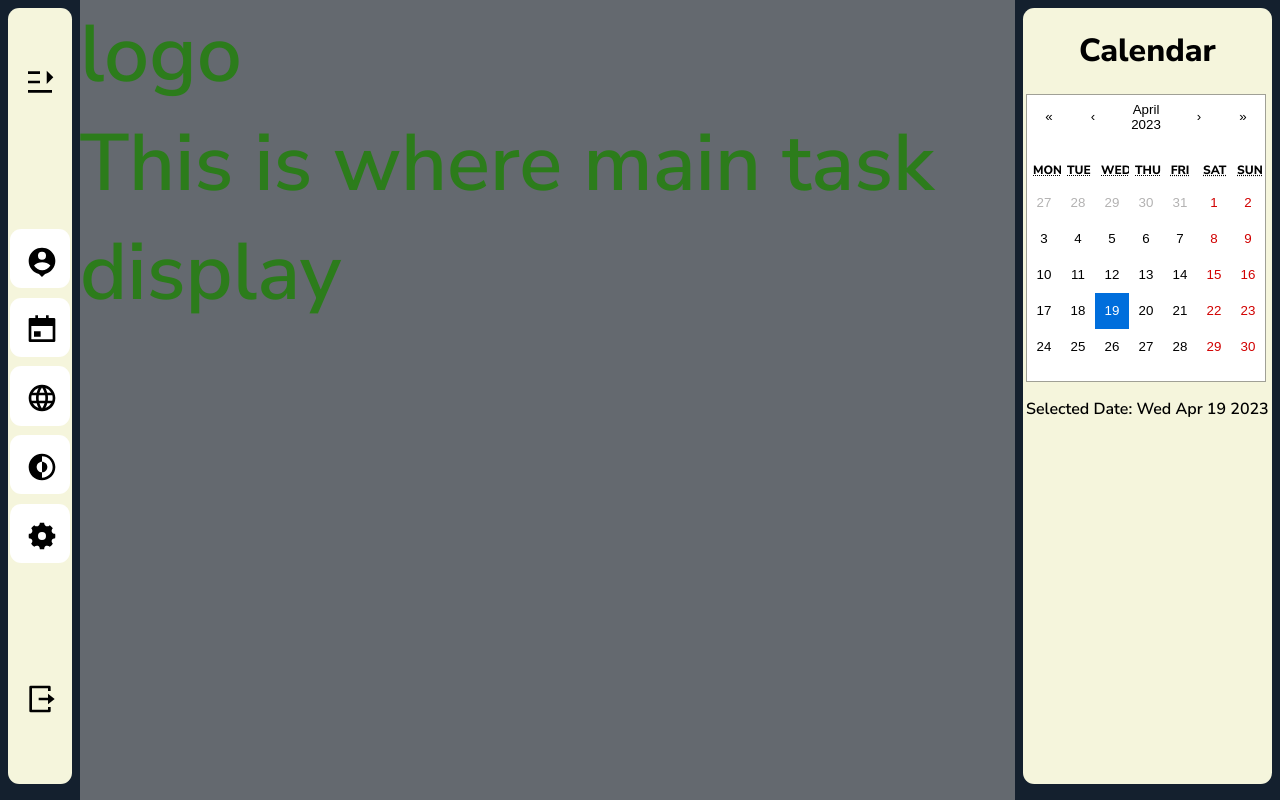
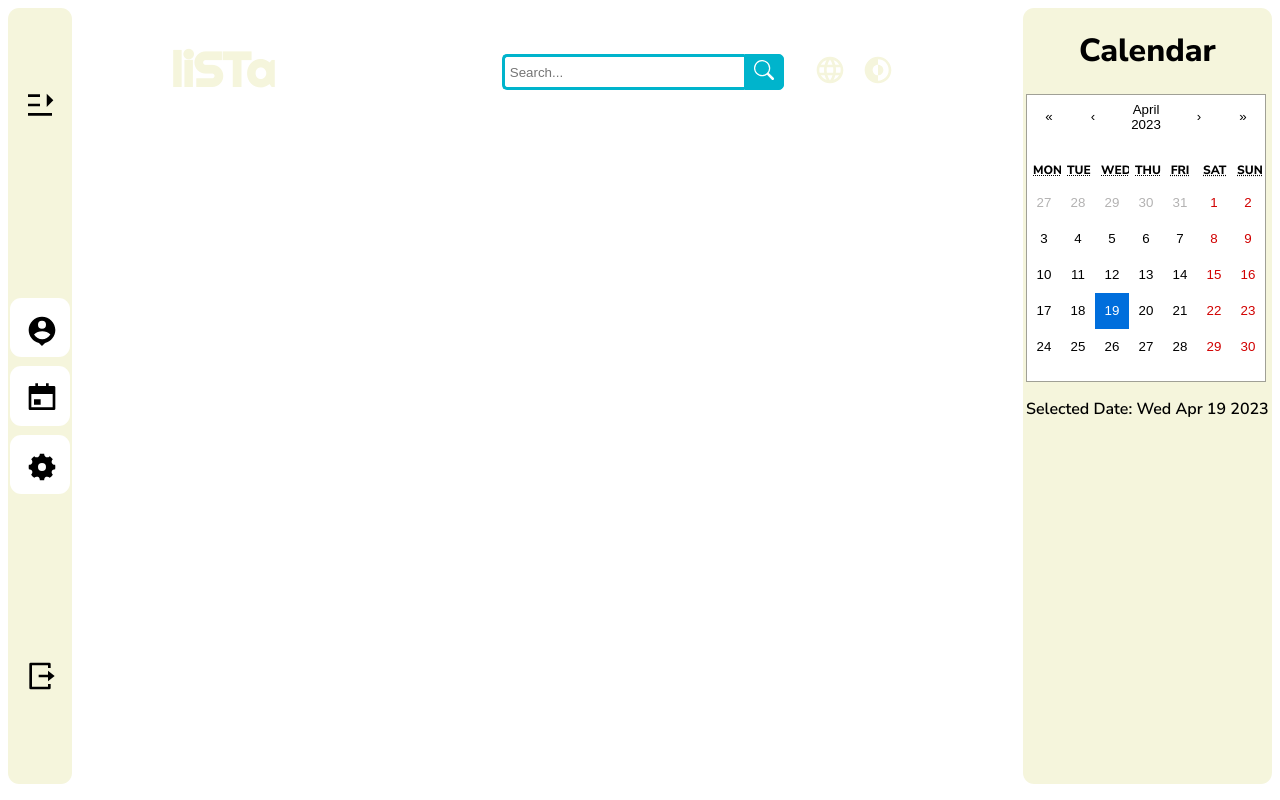
Before and after one commit to ODEH67/ToDo_List_React, a React (Create React App) app in the folder todo-list/: page / in a window 1280 px wide. Built offline with nearby package versions, Linux system fonts and the light colour scheme.

Commit message:
add toggle dark/light mode function

```diff
--- a/todo-list/package.json
+++ b/todo-list/package.json
@@ -11,6 +11,7 @@
     "react-dom": "^18.2.0",
     "react-icons": "^4.8.0",
     "react-scripts": "5.0.1",
+    "react-toggle-dark-mode": "^1.1.1",
     "web-vitals": "^2.1.4"
   },
   "scripts": {
--- a/todo-list/public/index.html
+++ b/todo-list/public/index.html
@@ -9,10 +9,10 @@
       name="description"
       content="Web site created using create-react-app"
     />
-    <!--add Nunito Sans font- Anh Chau-->
+    <!--add Nunito Sans and Righteous font- Anh Chau-->
     <link rel="preconnect" href="https://fonts.googleapis.com">
     <link rel="preconnect" href="https://fonts.gstatic.com" crossorigin>
-    <link href="https://fonts.googleapis.com/css2?family=Nunito+Sans:wght@600;800&display=swap" rel="stylesheet">
+    <link href="https://fonts.googleapis.com/css2?family=Nunito+Sans:wght@600;800&family=Righteous&display=swap" rel="stylesheet">
     <link rel="apple-touch-icon" href="%PUBLIC_URL%/logo192.png" />
     <!--
       manifest.json provides metadata used when your web app is installed on a
--- a/todo-list/src/App.js
+++ b/todo-list/src/App.js
@@ -1,21 +1,25 @@
 
 import Sidebar from './components/sidebar';
 import StyleCalendar from "./components/calendar";
+import Heading from './components/heading';
 //import './App.css';
 import './components/anh.css';
 
 
 function App() {
   return (
-    <div className="body">
-      <Sidebar />
-      <section className="workspace">
-        <div id='heading'>logo</div>
-        <div>This is where main task display</div>
+    <body>
+      <div className='main'>
+        <Sidebar />
+        <section className="workspace">
+          <Heading />
+          <div></div>
 
-      </section>
-      <StyleCalendar />
-    </div>
+        </section>
+        <StyleCalendar />
+      </div>
+
+    </body>
 
   );
 }
--- a/todo-list/src/components/anh.css
+++ b/todo-list/src/components/anh.css
@@ -1,5 +1,12 @@
-.body {
-    background-color: rgb(20, 32, 46);
+*{
+
+}
+
+body {
+
+}
+.main {
+
     min-height: 100vh;
     width: auto;
     display: flex;
@@ -8,6 +15,13 @@
 
 
 }
+
+.light {
+    background-color: rgb(20, 32, 46);
+    color:beige;
+
+}
+
 .side-bar {
     width: 5%;
     height: 97vh;
@@ -50,9 +64,72 @@
 
 
 .workspace {
-    background-color: rgb(127, 130, 133);
-    opacity: 75%;
+
     width: 75%;
-    color: rgb(52, 155, 21);
-    font-size: 5rem;
+
 }
+
+#header {
+    display: flex;
+    justify-content: space-around;
+}
+
+#header h1 {
+    font-family: 'Righteous', cursive;
+    color: beige;
+    font-size: 3rem;
+}
+
+#head-bar {
+    display: flex;
+    flex-direction: row;
+    justify-content: space-around;
+    width: 50%;
+
+    padding-top: 3.4rem;
+
+}
+
+#theme-tool {
+    display: flex;
+    flex-direction: row;
+    justify-content: center;
+    color: beige;
+    font-size: 2rem;
+    width: 30%;
+    gap: 1rem;
+
+}
+
+#search-tool {
+    width: 70%;
+    display: flex;
+    justify-content: flex-end;
+}
+
+.searchTerm {
+    width: 70%;
+    border: 3px solid #00B4CC;
+    border-right: none;
+    padding: 5px;
+    height: 20px;
+    border-radius: 5px 0 0 5px;
+    outline: none;
+    color: #9DBFAF;
+  }
+
+  .searchTerm:focus{
+    color: #00B4CC;
+  }
+
+  .searchButton {
+    width: 40px;
+    height: 36px;
+    border: 1px solid #00B4CC;
+    background: #00B4CC;
+    text-align: center;
+    color: #fff;
+    border-radius: 0 5px 5px 0;
+    cursor: pointer;
+    font-size: 20px;
+  }
--- a/todo-list/src/components/heading.js
+++ b/todo-list/src/components/heading.js
@@ -1,11 +1,44 @@
 import React from 'react';
+import { useEffect, useState } from 'react';
 import './anh.css';
+import {BsSearch} from 'react-icons/bs';
+import {CgDarkMode} from 'react-icons/cg';
+import {MdLanguage} from 'react-icons/md';
 
-export default function heading() {
+
+export default function Heading() {
+    const [theme, setTheme] = useState(false);
+    const handleClick=()=>{
+        setTheme(!theme)
+    }
+
+    useEffect(() => {
+        //const element = document.body;
+        //element.classList.toggle("light")
+        if (theme === true) {
+            document.body.classList.add("light");
+        } else {
+            document.body.classList.remove("light");
+        }
+     }
+
+    )
+
+
+
     return(
         <div id='header'>
             <h1>liSTa</h1>
-            <div></div>
+            <div id='head-bar'>
+                <div id="search-tool">
+                    <input type="text" className="searchTerm" placeHolder="Search..." />
+                    <button type="submit" className="searchButton"><BsSearch /></button>
+                </div>
+                <div id='theme-tool'>
+                    <div id="language" onClick={handleClick}><MdLanguage /></div>
+                    <div id="darkLight-mode"><CgDarkMode /></div>
+                </div>
+            </div>
         </div>
     )
 }
--- a/todo-list/src/components/sidebar.js
+++ b/todo-list/src/components/sidebar.js
@@ -5,8 +5,8 @@ import {RiLogoutBoxRLine} from 'react-icons/ri';
 import {RiAccountPinCircleFill} from 'react-icons/ri';
 import {RiCalendarEventFill} from 'react-icons/ri';
 import {RiSettings5Fill} from 'react-icons/ri';
-import {MdLanguage} from 'react-icons/md';
-import {CgDarkMode} from 'react-icons/cg';
+
+
 
 export default function Sidebar() {
     return (
@@ -18,8 +18,7 @@ export default function Sidebar() {
                 <div id="nav">
                     <a><RiAccountPinCircleFill /></a>
                     <a><RiCalendarEventFill /></a>
-                    <a><MdLanguage /></a>
-                    <a><CgDarkMode /></a>
+
                     <a><RiSettings5Fill /></a>
 
 
```
Also changed, not shown: 1 other file (tests, documents, lock files or other folders).
